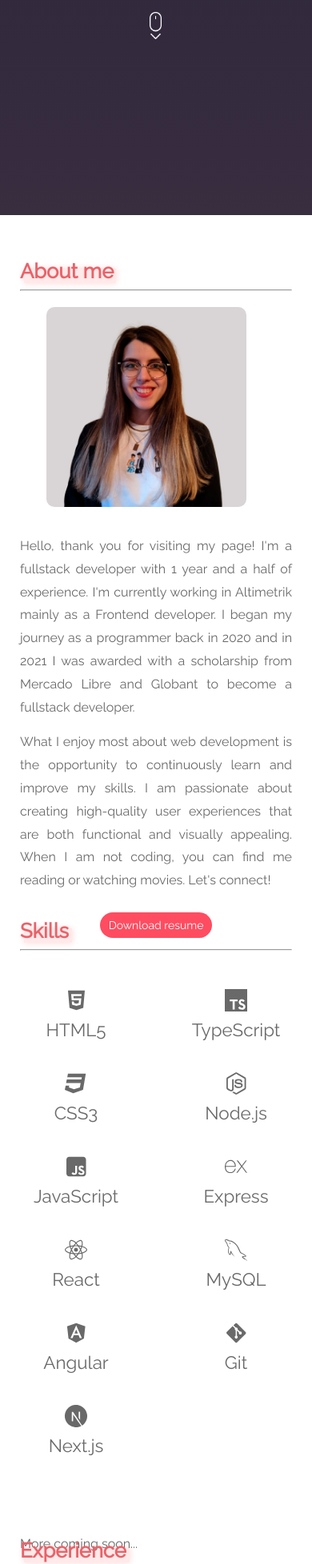
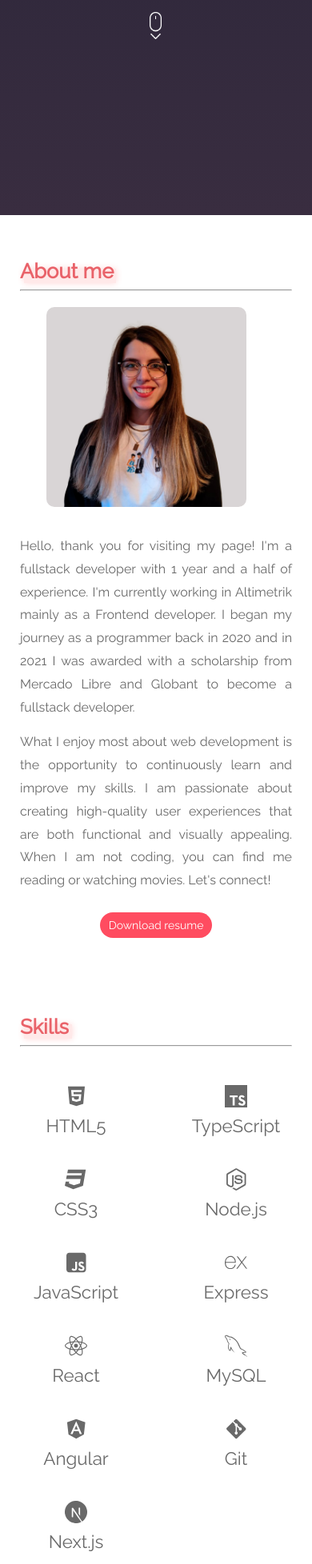
Before and after one commit to stephyrighetti/PersonalPortfolio, a Next.js app: page / in a window 390 px wide. Shown: the part 639-2595 px from the top of the page at 80% size. Built offline with nearby package versions, Linux system fonts and the light colour scheme; a web font is replaced by a local one.

Commit message:
updated height in skills and about me container in mobile devie

```diff
--- a/styles/globals.css
+++ b/styles/globals.css
@@ -911,7 +911,7 @@ footer p {
   }
 
   .about-me-container {
-    height: 800px;
+    height: 920px;
   }
 
   .about-me-container, .skills-container, .experience-container, .projects-container, .contact-container {
@@ -945,7 +945,7 @@ footer p {
   }
 
   .skills-container {
-    height: 750px;
+    height: 920px;
   }
 
   .skills-title::after {
```
